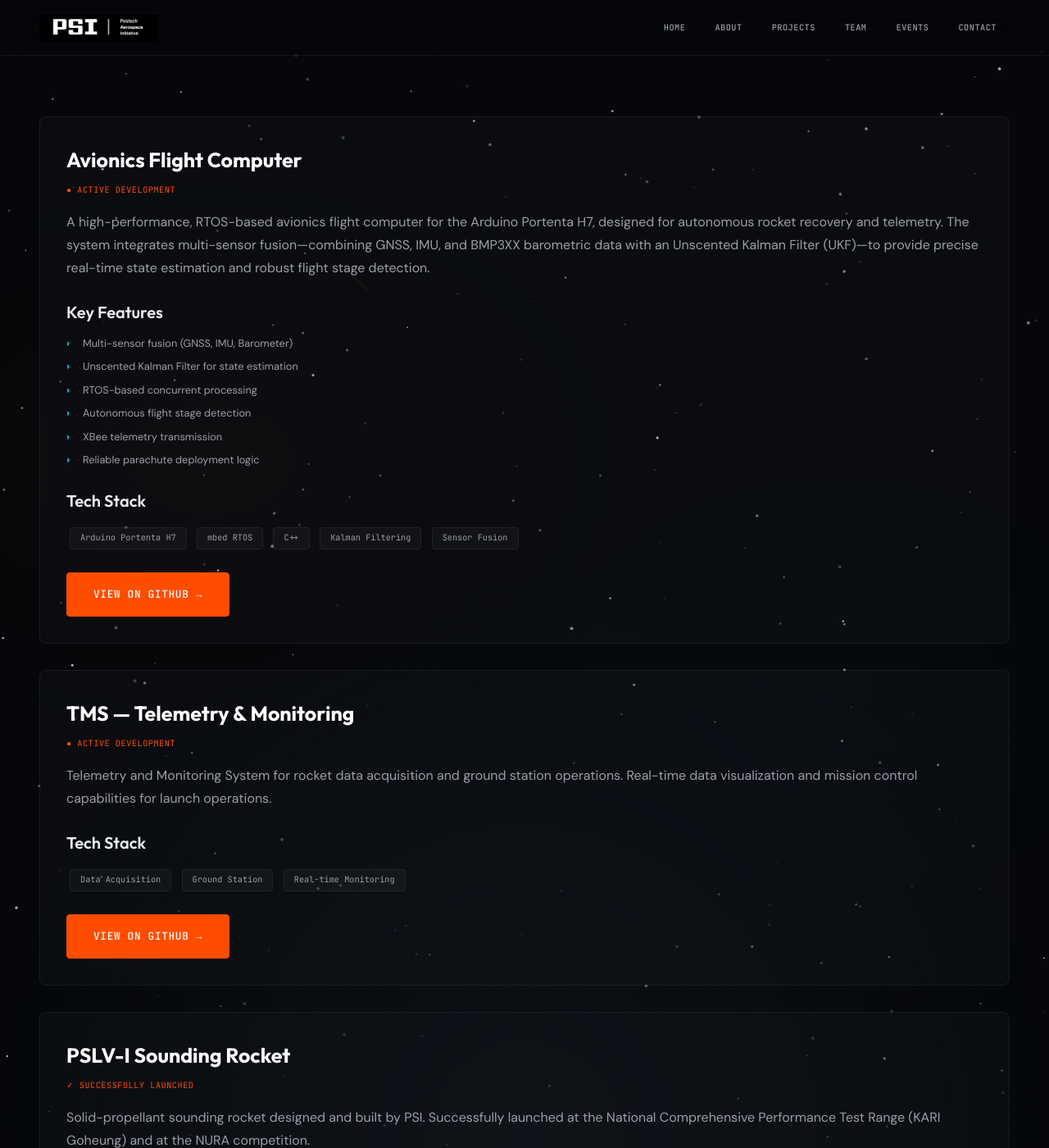
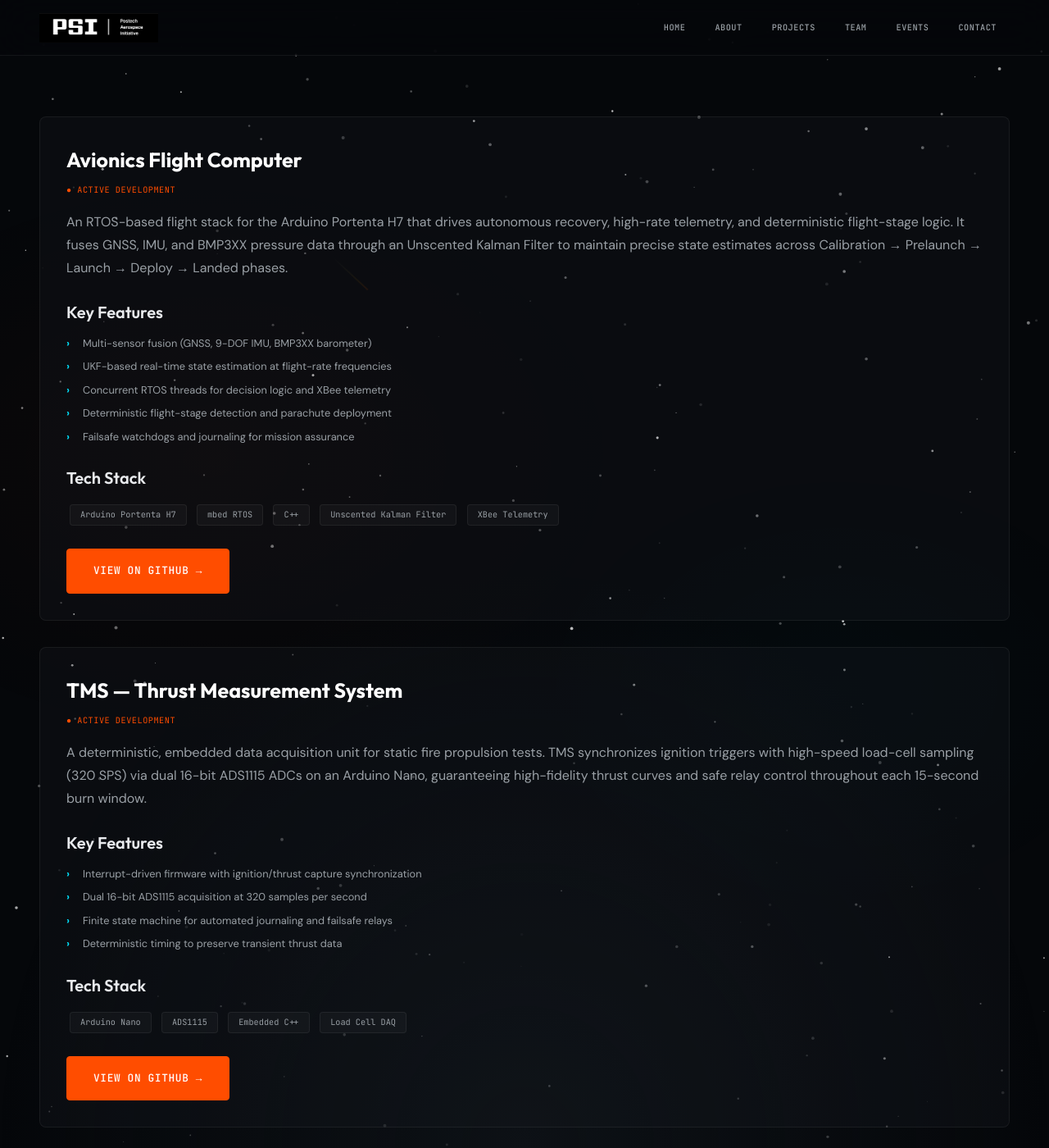
Before and after one commit to postech-psi/psi-website, a Jekyll site: the page built from projects.md, in a window 1280 px wide and 1400 px high, scrolled down 330 px. Shown: the whole window at 82% size. Built offline with Jekyll 4.4.1, drawn with Linux system fonts in a browser that asks for light colours.

Commit message:
initial ver2

```diff
--- a/projects.md
+++ b/projects.md
@@ -19,16 +19,15 @@ description: Explore our rocketry and aerospace engineering projects
                 <div class="project-content">
                     <h2>Avionics Flight Computer</h2>
                     <p class="project-meta">● Active Development</p>
-                    <p>A high-performance, RTOS-based avionics flight computer for the Arduino Portenta H7, designed for autonomous rocket recovery and telemetry. The system integrates multi-sensor fusion—combining GNSS, IMU, and BMP3XX barometric data with an Unscented Kalman Filter (UKF)—to provide precise real-time state estimation and robust flight stage detection.</p>
+                    <p>An RTOS-based flight stack for the Arduino Portenta H7 that drives autonomous recovery, high-rate telemetry, and deterministic flight-stage logic. It fuses GNSS, IMU, and BMP3XX pressure data through an Unscented Kalman Filter to maintain precise state estimates across Calibration → Prelaunch → Launch → Deploy → Landed phases.</p>
                     <div class="project-features">
                         <h3>Key Features</h3>
                         <ul>
-                            <li>Multi-sensor fusion (GNSS, IMU, Barometer)</li>
-                            <li>Unscented Kalman Filter for state estimation</li>
-                            <li>RTOS-based concurrent processing</li>
-                            <li>Autonomous flight stage detection</li>
-                            <li>XBee telemetry transmission</li>
-                            <li>Reliable parachute deployment logic</li>
+                            <li>Multi-sensor fusion (GNSS, 9-DOF IMU, BMP3XX barometer)</li>
+                            <li>UKF-based real-time state estimation at flight-rate frequencies</li>
+                            <li>Concurrent RTOS threads for decision logic and XBee telemetry</li>
+                            <li>Deterministic flight-stage detection and parachute deployment</li>
+                            <li>Failsafe watchdogs and journaling for mission assurance</li>
                         </ul>
                     </div>
                     <div class="project-tech">
@@ -36,8 +35,8 @@ description: Explore our rocketry and aerospace engineering projects
                         <span class="tech-tag">Arduino Portenta H7</span>
                         <span class="tech-tag">mbed RTOS</span>
                         <span class="tech-tag">C++</span>
-                        <span class="tech-tag">Kalman Filtering</span>
-                        <span class="tech-tag">Sensor Fusion</span>
+                        <span class="tech-tag">Unscented Kalman Filter</span>
+                        <span class="tech-tag">XBee Telemetry</span>
                     </div>
                     <a href="https://github.com/postech-psi/Avionics" target="_blank" rel="noopener noreferrer" class="btn btn-primary">View on GitHub →</a>
                 </div>
@@ -45,14 +44,24 @@ description: Explore our rocketry and aerospace engineering projects
 
             <article class="project-card">
                 <div class="project-content">
-                    <h2>TMS — Telemetry & Monitoring</h2>
+                    <h2>TMS — Thrust Measurement System</h2>
                     <p class="project-meta">● Active Development</p>
-                    <p>Telemetry and Monitoring System for rocket data acquisition and ground station operations. Real-time data visualization and mission control capabilities for launch operations.</p>
+                    <p>A deterministic, embedded data acquisition unit for static fire propulsion tests. TMS synchronizes ignition triggers with high-speed load-cell sampling (320 SPS) via dual 16-bit ADS1115 ADCs on an Arduino Nano, guaranteeing high-fidelity thrust curves and safe relay control throughout each 15-second burn window.</p>
+                    <div class="project-features">
+                        <h3>Key Features</h3>
+                        <ul>
+                            <li>Interrupt-driven firmware with ignition/thrust capture synchronization</li>
+                            <li>Dual 16-bit ADS1115 acquisition at 320 samples per second</li>
+                            <li>Finite state machine for automated journaling and failsafe relays</li>
+                            <li>Deterministic timing to preserve transient thrust data</li>
+                        </ul>
+                    </div>
                     <div class="project-tech">
                         <h3>Tech Stack</h3>
-                        <span class="tech-tag">Data Acquisition</span>
-                        <span class="tech-tag">Ground Station</span>
-                        <span class="tech-tag">Real-time Monitoring</span>
+                        <span class="tech-tag">Arduino Nano</span>
+                        <span class="tech-tag">ADS1115</span>
+                        <span class="tech-tag">Embedded C++</span>
+                        <span class="tech-tag">Load Cell DAQ</span>
                     </div>
                     <a href="https://github.com/postech-psi/TMS" target="_blank" rel="noopener noreferrer" class="btn btn-primary">View on GitHub →</a>
                 </div>
```
